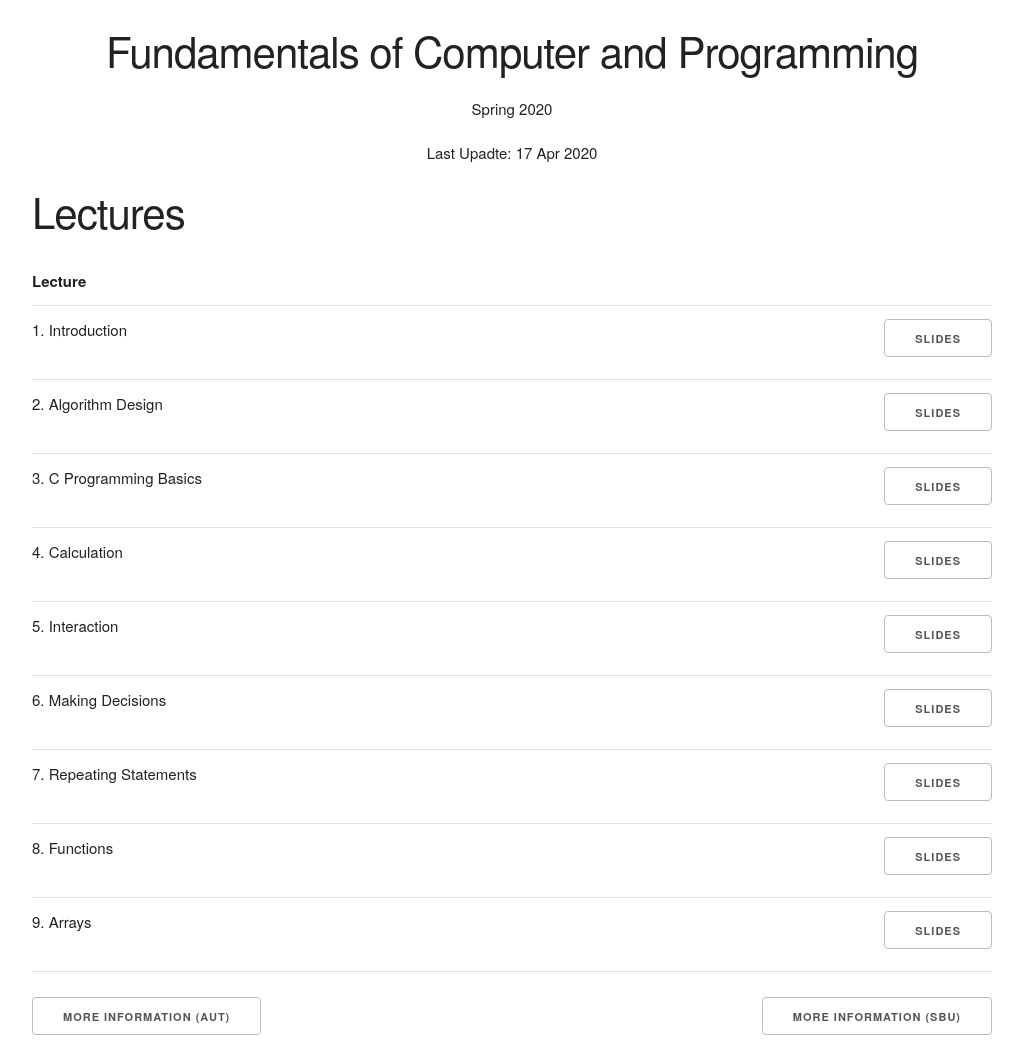
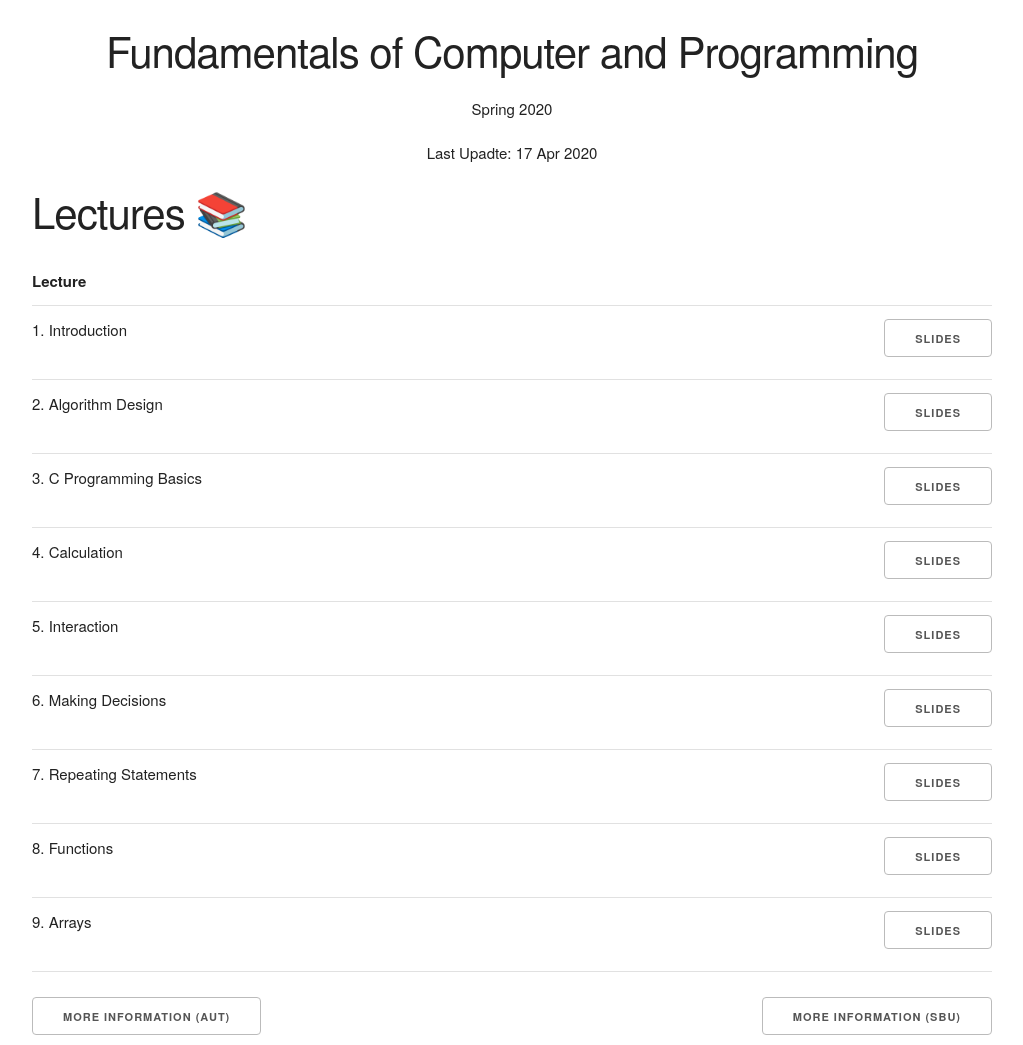
Before and after one commit to 1995parham-teaching/c-lecture, a Jekyll site: the page built from index.html, in a window 1280 px wide. Shown: the whole page, without its empty margins (128-1151 px from the left). Built offline with Jekyll 4.4.1, drawn with Linux system fonts in a browser that asks for light colours.

Commit message:
feat: Better Main Page
Former-commit-id: 4fe2cf5f4d5c7c58f1fb5bd8a9a6da9e6c584af7
Former-commit-id: f2a3c8439845f0efd501bf3b63c07f552532a2b9
Former-commit-id: f1578d7026685b5f9c8dbbafdd615a389143993c
Former-commit-id: 306ad5bc780c688ebbbabff1a0f8667b2abec493
Former-commit-id: f1329150a4939fad72f7675cb3270102cc93b11d

```diff
--- a/index.html
+++ b/index.html
@@ -37,7 +37,7 @@
         <h6>Spring 2020</h6>
         <h6>Last Upadte: {{site.time | date_to_string}}</h6>
       </div>
-      <h2>Lectures</h2>
+      <h2>Lectures 📚</h2>
       <table class="u-full-width">
         <thead>
           <tr>
@@ -54,33 +54,20 @@
             </td>
             <td class="announcement-date">
               <div class ="button-container">
-                <a class="button" href="{{ lecture.path | relative_url }}">Slides</a>
+                <a target="_blank" class="button" href="{{ lecture.path | relative_url }}">Slides</a>
               </div>
             </td>
+          </tr>
           {% endfor %}
-          <!--
-          <tr>
-            <td class="announcement-text">
-              Comming Sonn...
-            </td>
-            <td class="announcement-date">98/09/10</td>
-          </tr>
-          <tr>
-            <td class="announcement-text" data-tag="correction">
-              Comming Sonn...
-            </td>
-            <td class="announcement-date">98/09/10</td>
-          </tr>
-          -->
         </tbody>
       </table>
       <div class ="button-container">
       </div>
       <div style ="float:left;" class ="button-container">
-        <a class="button" href="https://docs.google.com/spreadsheets/d/1z8rISY4tvSkawavmCMZeUdMMJouRZQYfA4DnC62vbqA/edit?usp=sharing">More Information (AUT)</a>
+        <a target="_blank" class="button" href="https://docs.google.com/spreadsheets/d/1z8rISY4tvSkawavmCMZeUdMMJouRZQYfA4DnC62vbqA/edit?usp=sharing">More Information (AUT)</a>
       </div>
       <div style ="float:right;" class ="button-container">
-        <a class="button" href="https://docs.google.com/spreadsheets/d/1TS7ewKcGN_Whs-B99jCMOpj6lLSAWkNp3_8zRbBW4Oo/edit?usp=sharing">More Information (SBU)</a>
+        <a target="_blank" class="button" href="https://docs.google.com/spreadsheets/d/1TS7ewKcGN_Whs-B99jCMOpj6lLSAWkNp3_8zRbBW4Oo/edit?usp=sharing">More Information (SBU)</a>
       </div>
     </div>
   <!-- End Document
```
